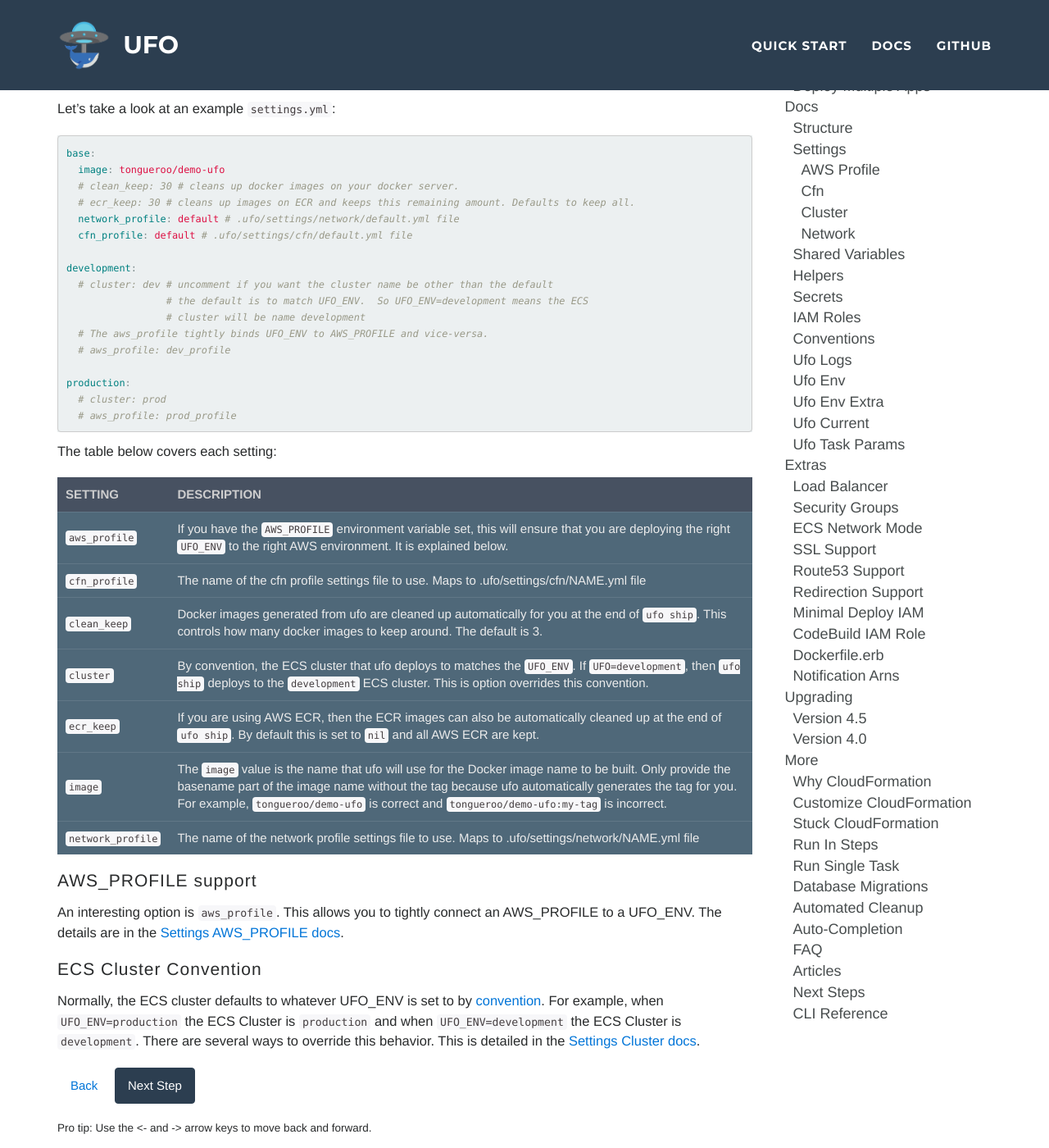
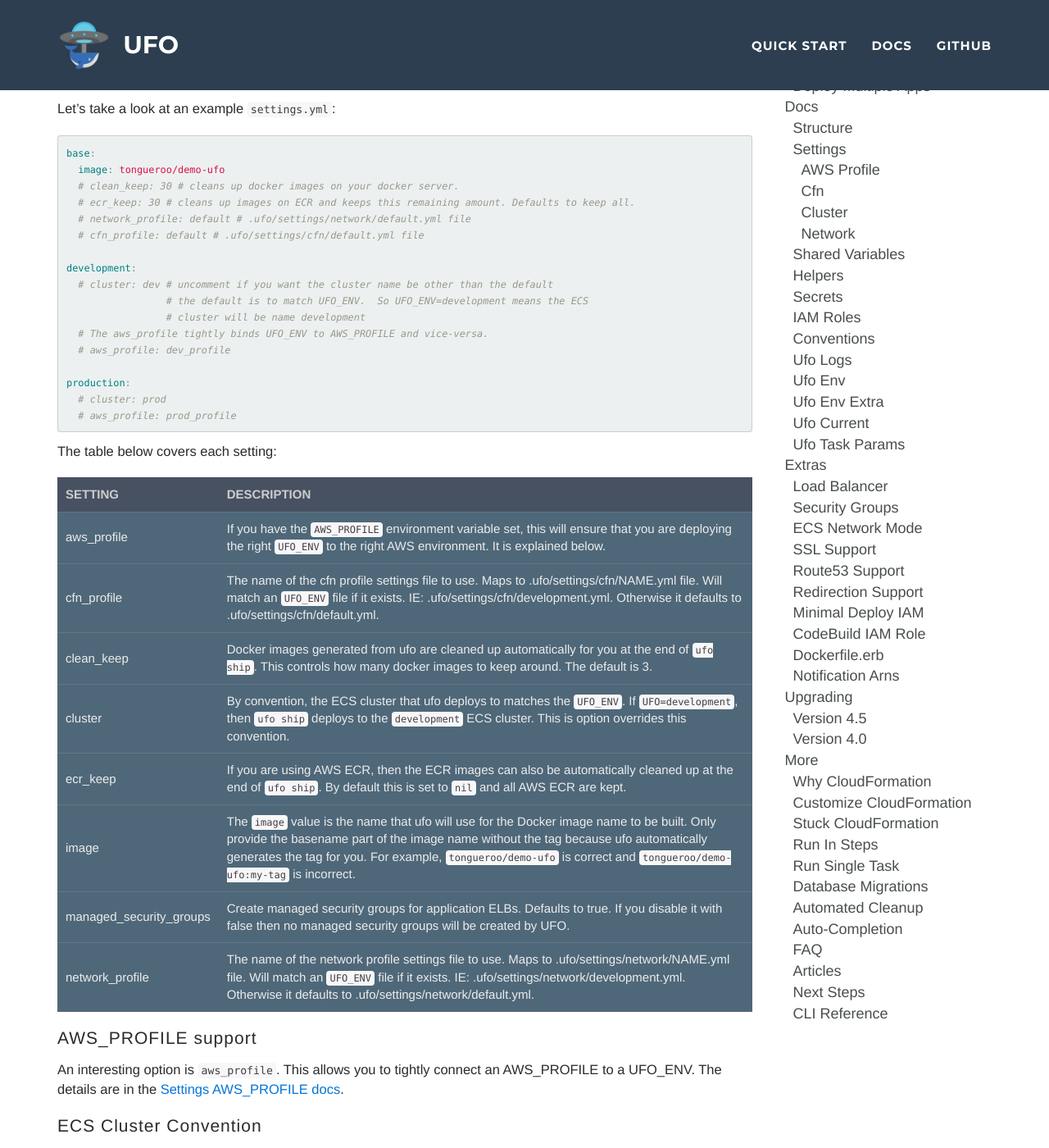
Before and after one commit to boltops-tools/ufo, a Jekyll site: the page built from docs/_docs/settings.md, in a window 1280 px wide and 1400 px high, scrolled down 253 px. Shown: the whole window at 82% size. Built offline with Jekyll 4.4.1, drawn with Linux system fonts in a browser that asks for light colours.

Commit message:
update managed security groups setting

```diff
--- a/docs/_docs/settings.md
+++ b/docs/_docs/settings.md
@@ -16,8 +16,8 @@ base:
   image: tongueroo/demo-ufo
   # clean_keep: 30 # cleans up docker images on your docker server.
   # ecr_keep: 30 # cleans up images on ECR and keeps this remaining amount. Defaults to keep all.
-  network_profile: default # .ufo/settings/network/default.yml file
-  cfn_profile: default # .ufo/settings/cfn/default.yml file
+  # network_profile: default # .ufo/settings/network/default.yml file
+  # cfn_profile: default # .ufo/settings/cfn/default.yml file
 
 development:
   # cluster: dev # uncomment if you want the cluster name be other than the default
@@ -35,13 +35,14 @@ The table below covers each setting:
 
 Setting  | Description
 ------------- | -------------
-`aws_profile`  | If you have the `AWS_PROFILE` environment variable set, this will ensure that you are deploying the right `UFO_ENV` to the right AWS environment. It is explained below.
-`cfn_profile` | The name of the cfn profile settings file to use. Maps to .ufo/settings/cfn/NAME.yml file
-`clean_keep`  | Docker images generated from ufo are cleaned up automatically for you at the end of `ufo ship`. This controls how many docker images to keep around. The default is 3.
-`cluster`  | By convention, the ECS cluster that ufo deploys to matches the `UFO_ENV`. If `UFO=development`, then `ufo ship` deploys to the `development` ECS cluster. This is option overrides this convention.
-`ecr_keep`  | If you are using AWS ECR, then the ECR images can also be automatically cleaned up at the end of `ufo ship`. By default this is set to `nil` and all AWS ECR are kept.
-`image`  | The `image` value is the name that ufo will use for the Docker image name to be built.  Only provide the basename part of the image name without the tag because ufo automatically generates the tag for you. For example, `tongueroo/demo-ufo` is correct and `tongueroo/demo-ufo:my-tag` is incorrect.
-`network_profile` | The name of the network profile settings file to use. Maps to .ufo/settings/network/NAME.yml file
+aws_profile  | If you have the `AWS_PROFILE` environment variable set, this will ensure that you are deploying the right `UFO_ENV` to the right AWS environment. It is explained below.
+cfn_profile | The name of the cfn profile settings file to use. Maps to .ufo/settings/cfn/NAME.yml file. Will match an `UFO_ENV` file if it exists. IE: .ufo/settings/cfn/development.yml. Otherwise it defaults to .ufo/settings/cfn/default.yml.
+clean_keep  | Docker images generated from ufo are cleaned up automatically for you at the end of `ufo ship`. This controls how many docker images to keep around. The default is 3.
+cluster  | By convention, the ECS cluster that ufo deploys to matches the `UFO_ENV`. If `UFO=development`, then `ufo ship` deploys to the `development` ECS cluster. This is option overrides this convention.
+ecr_keep  | If you are using AWS ECR, then the ECR images can also be automatically cleaned up at the end of `ufo ship`. By default this is set to `nil` and all AWS ECR are kept.
+image  | The `image` value is the name that ufo will use for the Docker image name to be built.  Only provide the basename part of the image name without the tag because ufo automatically generates the tag for you. For example, `tongueroo/demo-ufo` is correct and `tongueroo/demo-ufo:my-tag` is incorrect.
+managed\_security\_groups | Create managed security groups for application ELBs. Defaults to true. If you disable it with false then no managed security groups will be created by UFO.
+network_profile | The name of the network profile settings file to use. Maps to .ufo/settings/network/NAME.yml file. Will match an `UFO_ENV` file if it exists. IE: .ufo/settings/network/development.yml. Otherwise it defaults to .ufo/settings/network/default.yml.
 
 ## AWS_PROFILE support
 
--- a/lib/ufo/stack/builder/resources/security_group/ecs.rb
+++ b/lib/ufo/stack/builder/resources/security_group/ecs.rb
@@ -1,7 +1,7 @@
 module Ufo::Stack::Builder::Resources::SecurityGroup
   class Ecs < Base
     def build
-      return unless managed_security_groups_enabled?
+      return unless managed_security_groups?
 
       {
         Type: "AWS::EC2::SecurityGroup",
--- a/lib/ufo/stack/builder/resources/security_group/ecs_rule.rb
+++ b/lib/ufo/stack/builder/resources/security_group/ecs_rule.rb
@@ -1,7 +1,7 @@
 module Ufo::Stack::Builder::Resources::SecurityGroup
   class EcsRule < Base
     def build
-      return unless managed_security_groups_enabled?
+      return unless managed_security_groups?
       return unless @elb_type == "application"
 
       {
--- a/lib/ufo/stack/builder/resources/security_group/elb.rb
+++ b/lib/ufo/stack/builder/resources/security_group/elb.rb
@@ -1,7 +1,7 @@
 module Ufo::Stack::Builder::Resources::SecurityGroup
   class Elb < Base
     def build
-      return unless managed_security_groups_enabled?
+      return unless managed_security_groups?
       return unless @elb_type == "application"
 
       {
```
Also changed, not shown: docs/_docs/install.md (+0 -10 lines), docs/_docs/structure.md (+10 -9 lines), docs/_docs/tutorial-ufo-init.md (+1 -7 lines), docs/_docs/ufo-env.md (+2 -4 lines), docs/_includes/cfn-customize.md (+4 -4 lines), lib/ufo/stack/builder/base.rb (+5 -5 lines).
